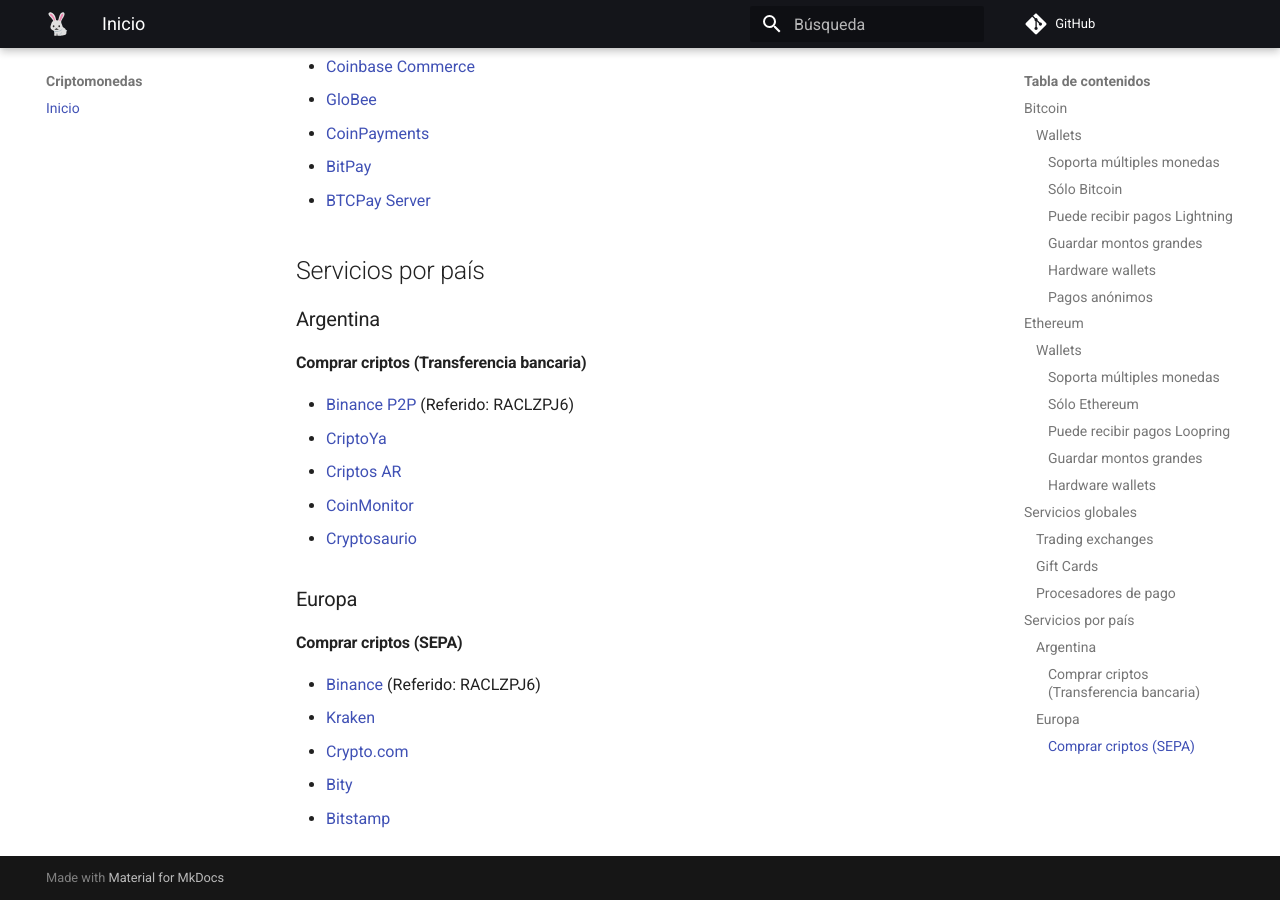
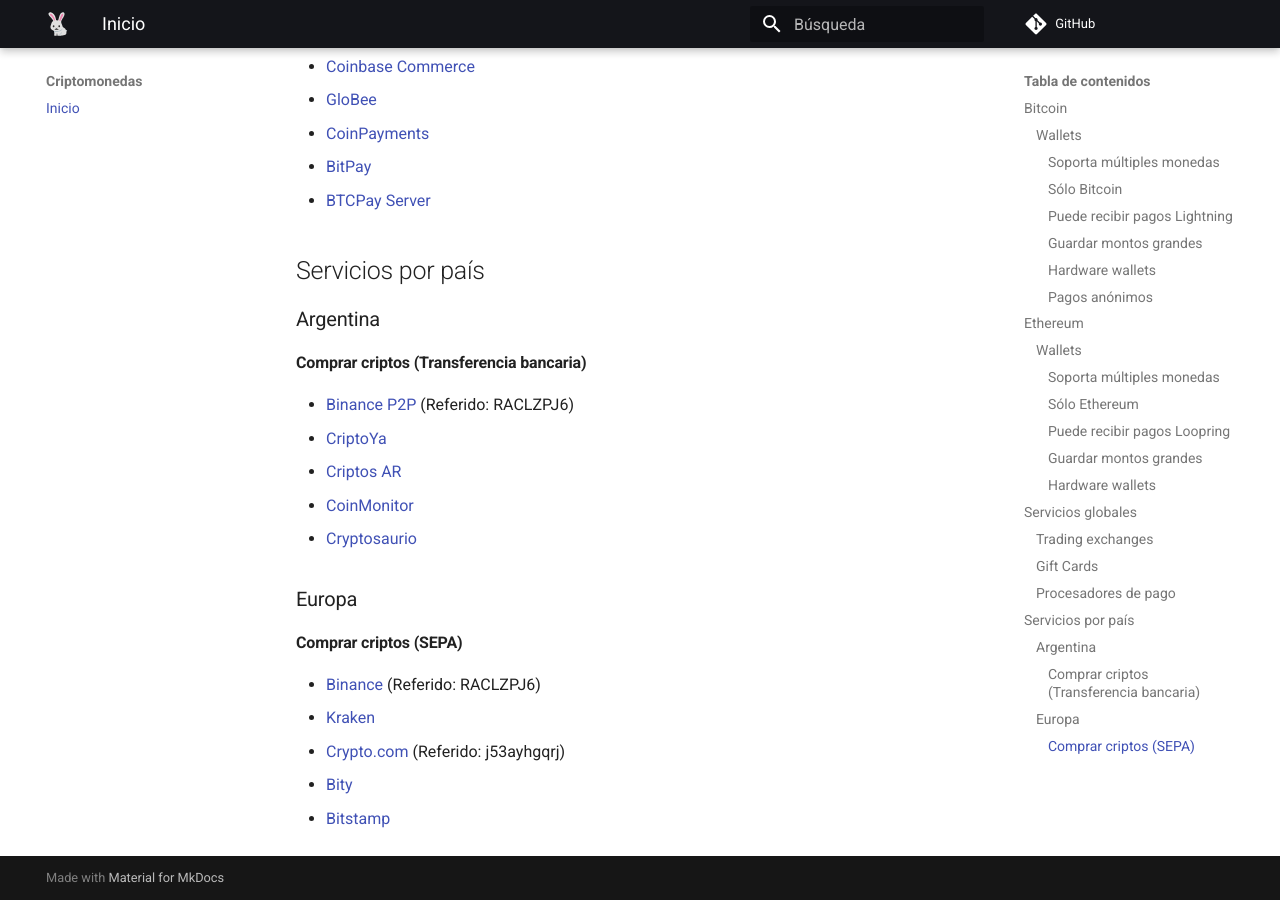
Before and after one commit to anomalouscode/wiki, an MkDocs documentation site: the page built from docs/criptomonedas/index.md, in a window 1280 px wide and 900 px high, scrolled down 2424 px. Built offline with MkDocs 1.6.1 and Material for MkDocs 9.7.7, drawn with Linux system fonts in a browser that asks for light colours; comment, search, counter and statistics services are not loaded.

Commit message:
add crypto.com referral

```diff
--- a/docs/criptomonedas/index.md
+++ b/docs/criptomonedas/index.md
@@ -117,6 +117,6 @@
 
 - [Binance](https://www.binance.com/en/register?ref=RACLZPJ6) (Referido: RACLZPJ6)
 - [Kraken](https://www.kraken.com/)
-- [Crypto.com](https://crypto.com/)
+- [Crypto.com](https://crypto.com/app/j53ayhgqrj) (Referido: j53ayhgqrj)
 - [Bity](https://bity.com/)
 - [Bitstamp](https://www.bitstamp.net/)
```
Also changed, not shown: docs/empresas/eeuu.md (+1 -1 lines).
